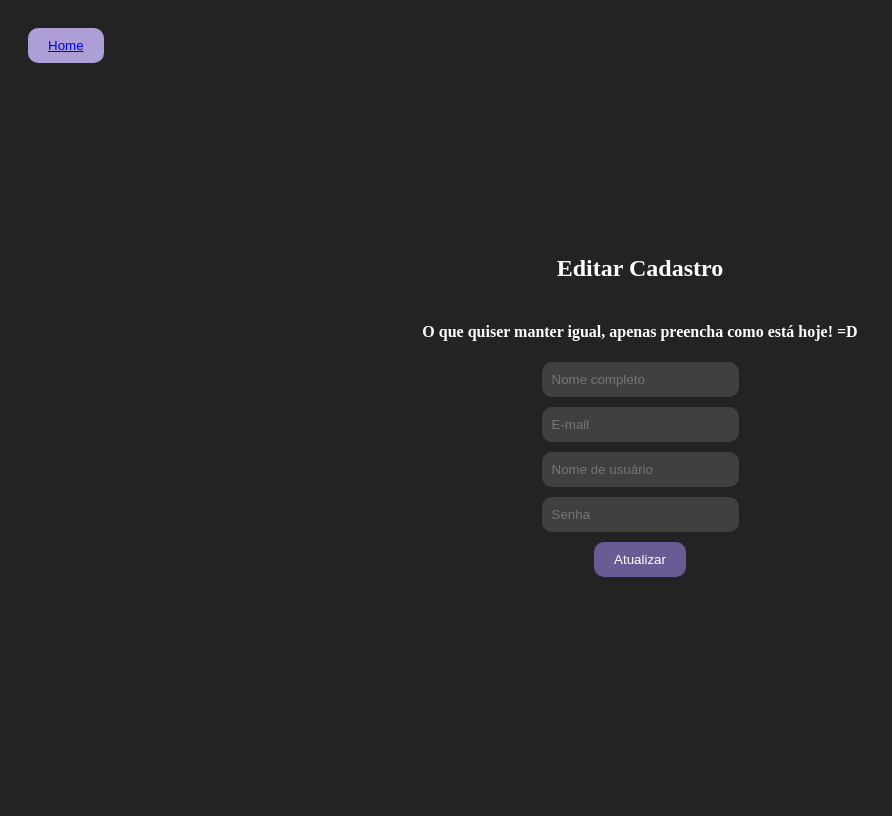
After one commit to NathanSilos/sistemas_integrados_uninove, a Flask app: page /editar_cadastro in a window 1280 px wide. The commit adds this page. Shown: the whole page, without its empty margins (0-892 px from the left). Run offline with Flask 3, Linux system fonts and the light colour scheme.

Commit message:
Ultimo ajuste com a atualizacao de cadastro realizada e testada, tudo ok funcionando

```diff
--- a/app/app.py
+++ b/app/app.py
@@ -168,5 +168,39 @@ def login():
         else:
             return render_template('login.html', error='Login Inválido')
 
+# Pagina home de tasks
+@app.route('/editar_cadastro', methods=['GET', 'POST'])
+def edit_cadastro():
+    if request.method == 'GET':
+
+        return render_template('editar_cadastro.html')
+
+    if request.method == 'POST':
+        # Atualiza na API novas infos
+        info_edit_cadastro(
+            request.form['name'],
+            request.form['email'],
+            session['username'],
+            session['password'],
+            session['token']
+        )
+
+        # Atualiza senha
+        edit_password(
+            session['username'],
+            session['password'],
+            request.form['username'],
+            request.form['password'],
+            session['token']
+        )
+
+        # Atualiza na session o username e pwd
+        session['username'] = request.form['username']
+        session['password'] = request.form['password']
+
+        return render_template('editar_cadastro.html', error='Informações atualizadas!! =D')
+
+
+
 if __name__ == '__main__':
     app.run()
--- /dev/null
+++ b/app/template/editar_cadastro.html
@@ -0,0 +1,92 @@
+<!DOCTYPE html>
+<html lang="en">
+<head>
+  <meta charset="UTF-8">
+  <meta name="viewport" content="width=device-width, initial-scale=1.0">
+  <title>Cadastro - Tema Escuro</title>
+  <style>
+    /* Define as cores do tema escuro */
+    body {
+      background-color: #232323;
+      color: #fff;
+    }
+
+    /* Centralize o formulário de cadastro */
+    form {
+      display: flex;
+      flex-direction: column;
+      align-items: center;
+      justify-content: center;
+      height: 100vh;
+    }
+
+    /* Estilo dos campos de entrada */
+    input[type="text"], input[type="email"], input[type="password"] {
+      background-color: #404040;
+      border: none;
+      border-radius: 10px;
+      padding: 10px;
+      margin-bottom: 10px;
+      color: #fff;
+    }
+
+    /* Estilo do botão de cadastro */
+    input[type="submit"] {
+      background-color: #6b5b95;
+      border: none;
+      border-radius: 10px;
+      padding: 10px 20px;
+      color: #fff;
+      cursor: pointer;
+    }
+
+    /* Estilo do título do formulário */
+    h1 {
+      font-size: 24px;
+      margin-bottom: 20px;
+    }
+
+    .register {
+      border: none;
+      cursor: pointer;
+      margin-top: 20px;
+      margin-left: 20px;
+      position: absolute;
+      background-color: #ae9ed6;
+      border: none;
+      border-radius: 10px;
+      padding: 10px 20px;
+      color: #fff;
+      cursor: pointer;
+    }
+
+    .error-message {
+      color: rgb(53, 85, 2);
+      position: fixed;
+      top: 0;
+      left: 25%;
+      width: 50%;
+      text-align: center;
+      background-color: #ffe6e6;
+      padding: 10px;
+      border-radius: 5px;
+    }
+
+  </style>
+</head>
+<body>
+  {% if error %}
+  <p class="error-message">{{ error }}</p>
+  {% endif %}
+  <button class="register"><a href="{{ url_for('home')}}">Home</a></button>
+  <form method="POST">
+    <h1>Editar Cadastro</h1>
+    <h4>O que quiser manter igual, apenas preencha como está hoje! =D</h4>
+    <input type="text" placeholder="Nome completo" name="name">
+    <input type="email" placeholder="E-mail" name="email">
+    <input type="text" placeholder="Nome de usuário" name="username">
+    <input type="password" placeholder="Senha" name="password">
+    <input type="submit" value="Atualizar">
+  </form>
+</body>
+</html>
```
Also changed, not shown: app/functions.py (+45 -0 lines), app/template/home.html (+16 -0 lines), 1 other file.
